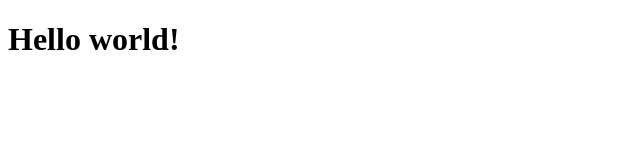
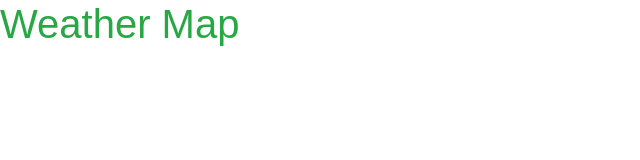
Before and after one commit to husan-eshonqulov/odin-weather-app, a website built with webpack: page src/template.html in a window 1280 px wide. Shown: the whole page, without its empty margins (0-640 px from the left). Built offline with nearby package versions, Linux system fonts and the light colour scheme.

Commit message:
add title comp

```diff
--- a/package.json
+++ b/package.json
@@ -21,5 +21,8 @@
     "webpack-cli": "^4.10.0",
     "webpack-dev-server": "^4.9.3",
     "webpack-merge": "^5.8.0"
+  },
+  "dependencies": {
+    "bootstrap": "^5.2.0"
   }
 }
--- /dev/null
+++ b/src/components/app/App.js
@@ -0,0 +1,13 @@
+import CreateElement from '../element/Element';
+import CreateTitle from '../title/Title';
+
+function CreateApp() {
+  const app = CreateElement('div');
+  const title = CreateTitle('Weather Map', 'h1', '#28a745');
+
+  app.appendChild(title);
+
+  return app;
+}
+
+export default CreateApp;
--- /dev/null
+++ b/src/components/element/Element.js
@@ -0,0 +1,7 @@
+function CreateElement(el) {
+  const element = document.createElement(el);
+
+  return element;
+}
+
+export default CreateElement;
--- /dev/null
+++ b/src/components/title/Title.css
@@ -0,0 +1,3 @@
+.title {
+  font-family: sans-serif;
+}
--- /dev/null
+++ b/src/components/title/Title.js
@@ -0,0 +1,13 @@
+import './Title.css';
+import CreateElement from '../element/Element';
+
+function CreateTitle(text, size, color) {
+  const title = CreateElement(size);
+  title.textContent = text;
+  title.style.color = color;
+  title.classList.add('title');
+
+  return title;
+}
+
+export default CreateTitle;
--- a/src/index.js
+++ b/src/index.js
@@ -1 +1,5 @@
-console.log('Salom Dunyo!');
+import CreateApp from './components/app/App';
+import 'bootstrap/dist/css/bootstrap.css';
+
+const root = document.querySelector('#root');
+root.appendChild(CreateApp());
--- a/src/template.html
+++ b/src/template.html
@@ -7,6 +7,6 @@
   <title>Weather App</title>
 </head>
 <body>
-  <h1>Hello world!</h1>
+  <div id="root"></div>
 </body>
 </html>
```
Also changed, not shown: 1 other file.
